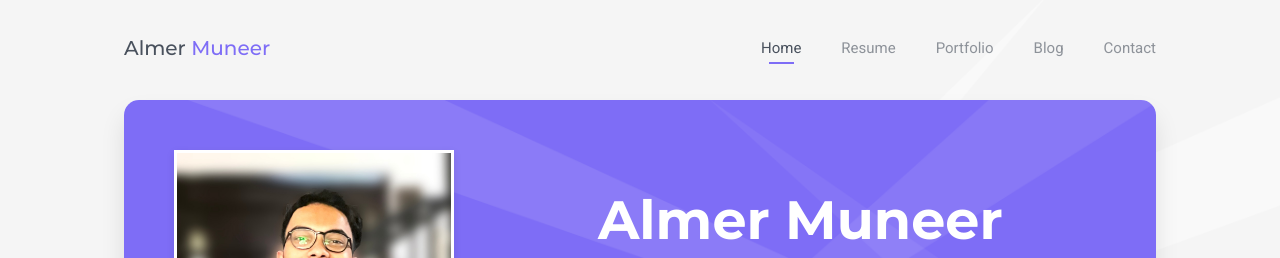
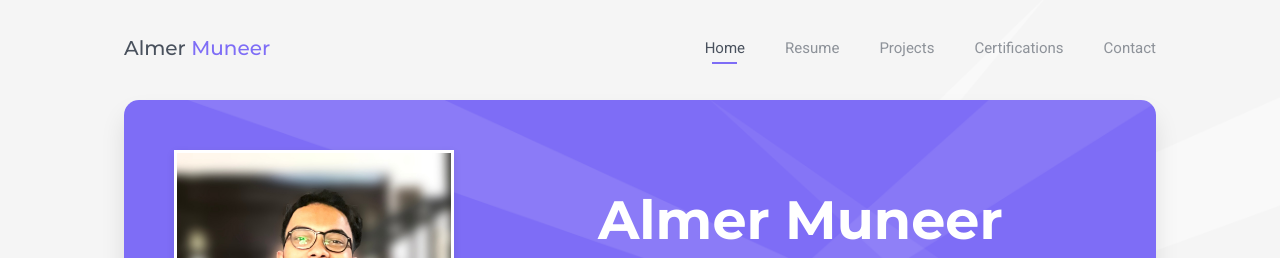
Before and after one commit to almer18/almer18.github.io, a plain HTML site: page index.html in a window 1280 px wide. Shown: the top 258 px of the page. Drawn offline with Linux system fonts and the light colour scheme; some packages are replaced by stand-ins of ours.

Commit message:
Minor changes

```diff
--- a/index.html
+++ b/index.html
@@ -53,10 +53,10 @@
                 <a class="pt-trigger" href="#resume" data-animation="62">Resume</a>
               </li>
               <li>
-                <a class="pt-trigger" href="#portfolio" data-animation="62">Portfolio</a>
+                <a class="pt-trigger" href="#portfolio" data-animation="62">Projects</a>
               </li>
               <li>
-                <a class="pt-trigger" href="#blog" data-animation="62">Blog</a>
+                <a class="pt-trigger" href="#blog" data-animation="62">Certifications</a>
               </li>
               <li>
                 <a class="pt-trigger" href="#contact" data-animation="62">Contact</a>
@@ -256,7 +256,7 @@
                     <div class="col-sm-6 col-md-6 col-lg-6">
                       <div class="block">
                         <div class="block-title">
-                          <h3>Coding Skills</h3>
+                          <h3>Coding <span>Skills</span></h3>
                         </div>
 
                         <div class="skills-info">
@@ -301,7 +301,7 @@
                     <div class="col-sm-6 col-md-6 col-lg-6">
                       <div class="block">
                         <div class="block-title">
-                          <h3>Development and Other Skills</h3>
+                          <h3>Development and Other <span>Skills</span></h3>
                         </div>
 
                         <div class="skills-info">
@@ -367,7 +367,7 @@
             <section class="pt-page" data-id="portfolio">
               <div class="section-inner custom-page-content">
                 <div class="page-header color-1">
-                  <h2>Portfolio</h2>
+                  <h2>Projects</h2>
                 </div>
                 <div class="page-content">
 
@@ -563,7 +563,7 @@
             <section class="pt-page" data-id="blog">
               <div class="section-inner custom-page-content">
                 <div class="page-header color-1">
-                  <h2>Blog</h2>
+                  <h2>Certifications</h2>
                 </div>
                 <div class="page-content">
 
```
